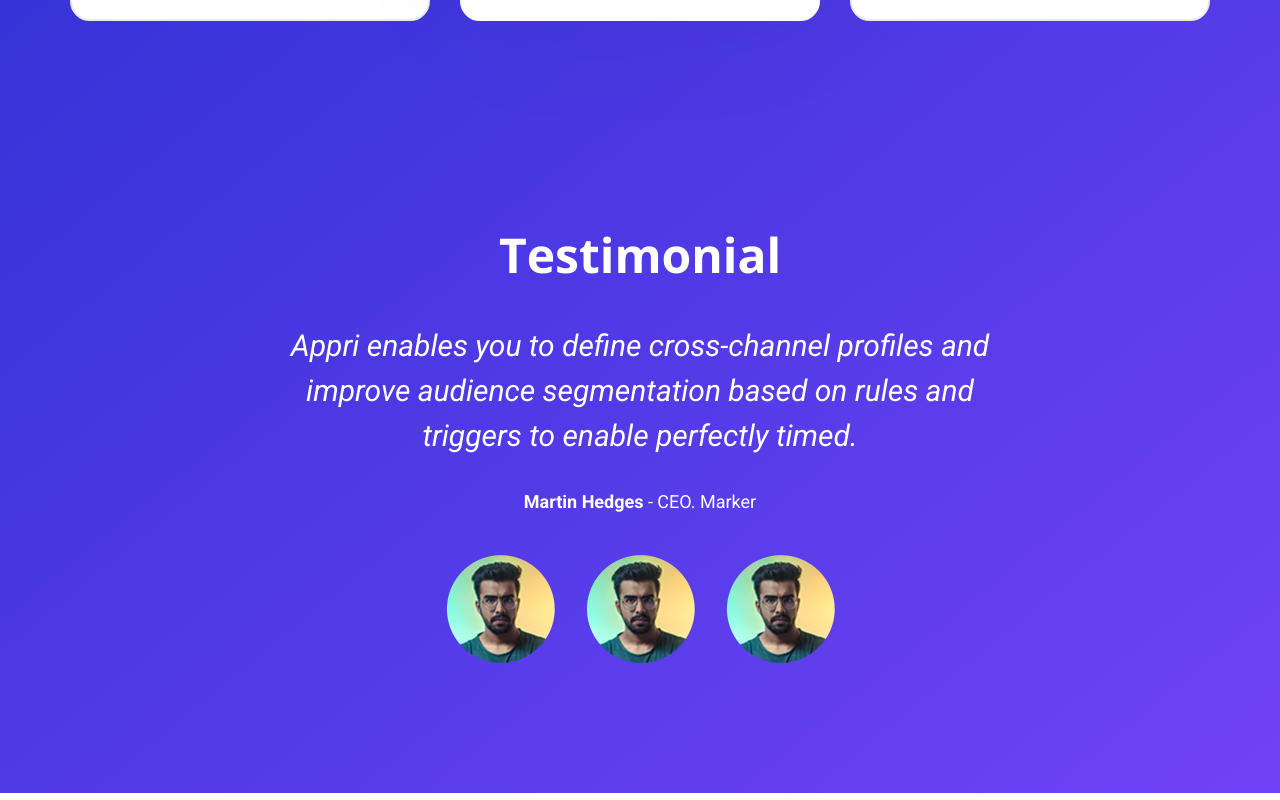
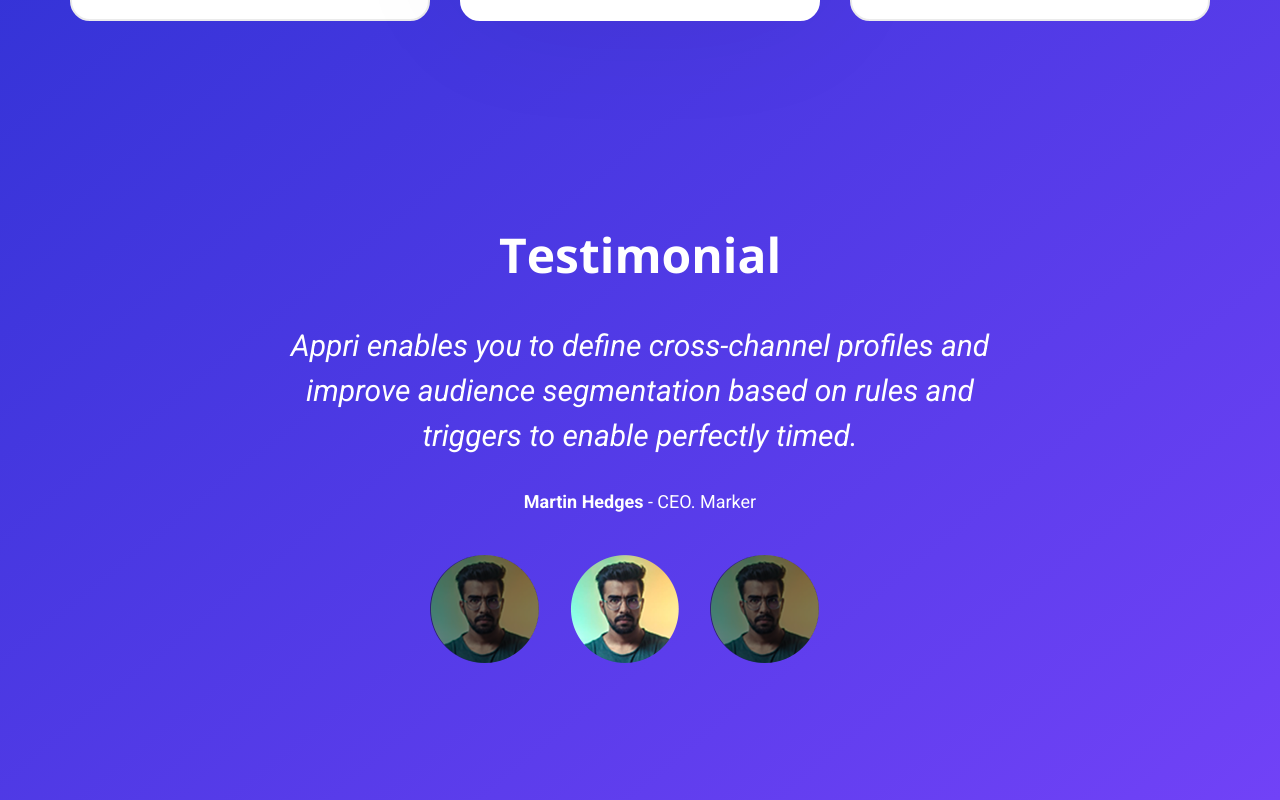
Before and after one commit to tanjimahmmed/appri-landing-page, a plain HTML site: page index.html in a window 1280 px wide. Shown: the part 5540-6340 px from the top of the page. Drawn offline with nearby package versions, Linux system fonts and the light colour scheme.

Commit message:
testimonial section
testimonial section done

```diff
--- a/assets/css/style.css
+++ b/assets/css/style.css
@@ -525,3 +525,20 @@ Testimonial css
     width: auto !important;
     display: block;
 }
+.test_img_item::before {
+    background: #000;
+    position: absolute;
+    content: '';
+    left: 0;
+    top: 0;
+    height: 100%;
+    width: 109px;
+    border-radius: 50%;
+    opacity: 0.5;
+}
+.slick-center .test_img_item::before {
+    opacity: 0;
+}
+.test_img_item {
+    position: relative;
+}
--- a/assets/js/main.js
+++ b/assets/js/main.js
@@ -18,7 +18,7 @@
         slidesToShow: 1,
         slidesToScroll: 1,
         arrows: false,
-        fade: true,
+        fade: false,
         asNavFor: '.test_img_active'
       });
       $('.test_img_active').slick({
@@ -28,7 +28,8 @@
         dots: false,
         centerMode: true,
         focusOnSelect: true,
-        centerPadding: '0px'
+        centerPadding: '0px',
+        arrows: false,
       });
 
 })(jQuery);
--- a/index.html
+++ b/index.html
@@ -439,11 +439,38 @@
                         <p> Appri enables you to define cross-channel profiles and improve audience segmentation based on rules and triggers to enable perfectly timed.</p>
                         <span><b>Martin Hedges</b>  -  CEO. Marker</span>
                     </div>
+                    <div class="test_item">
+                        <p> Appri enables you to define cross-channel profiles and improve audience segmentation based on rules and triggers to enable perfectly timed.</p>
+                        <span><b>Martin Hedges</b>  -  CEO. Marker</span>
+                    </div>
+                    <div class="test_item">
+                        <p> Appri enables you to define cross-channel profiles and improve audience segmentation based on rules and triggers to enable perfectly timed.</p>
+                        <span><b>Leo manson</b>  -  CEO. Marker</span>
+                    </div>
+                    <div class="test_item">
+                        <p> Appri enables you to define cross-channel profiles and improve audience segmentation based on rules and triggers to enable perfectly timed.</p>
+                        <span><b>Martin Hedges</b>  -  CEO. Marker</span>
+                    </div>
                 </div>
                 <div class="test_img_active text-center">
-                    <img src="assets/img/testimonial/auth-1.png" alt="">
-                    <img src="assets/img/testimonial/auth-1.png" alt="">
-                    <img src="assets/img/testimonial/auth-1.png" alt="">
+                    <div class="test_img_item">
+                        <img src="assets/img/testimonial/auth-1.png" alt="">
+                    </div>
+                    <div class="test_img_item">
+                        <img src="assets/img/testimonial/auth-1.png" alt="">
+                    </div>
+                    <div class="test_img_item">
+                        <img src="assets/img/testimonial/auth-1.png" alt="">
+                    </div>
+                    <div class="test_img_item">
+                        <img src="assets/img/testimonial/auth-1.png" alt="">
+                    </div>
+                    <div class="test_img_item">
+                        <img src="assets/img/testimonial/auth-1.png" alt="">
+                    </div>
+                    <div class="test_img_item">
+                        <img src="assets/img/testimonial/auth-1.png" alt="">
+                    </div>
                 </div>
             </div>
         </div>
```
